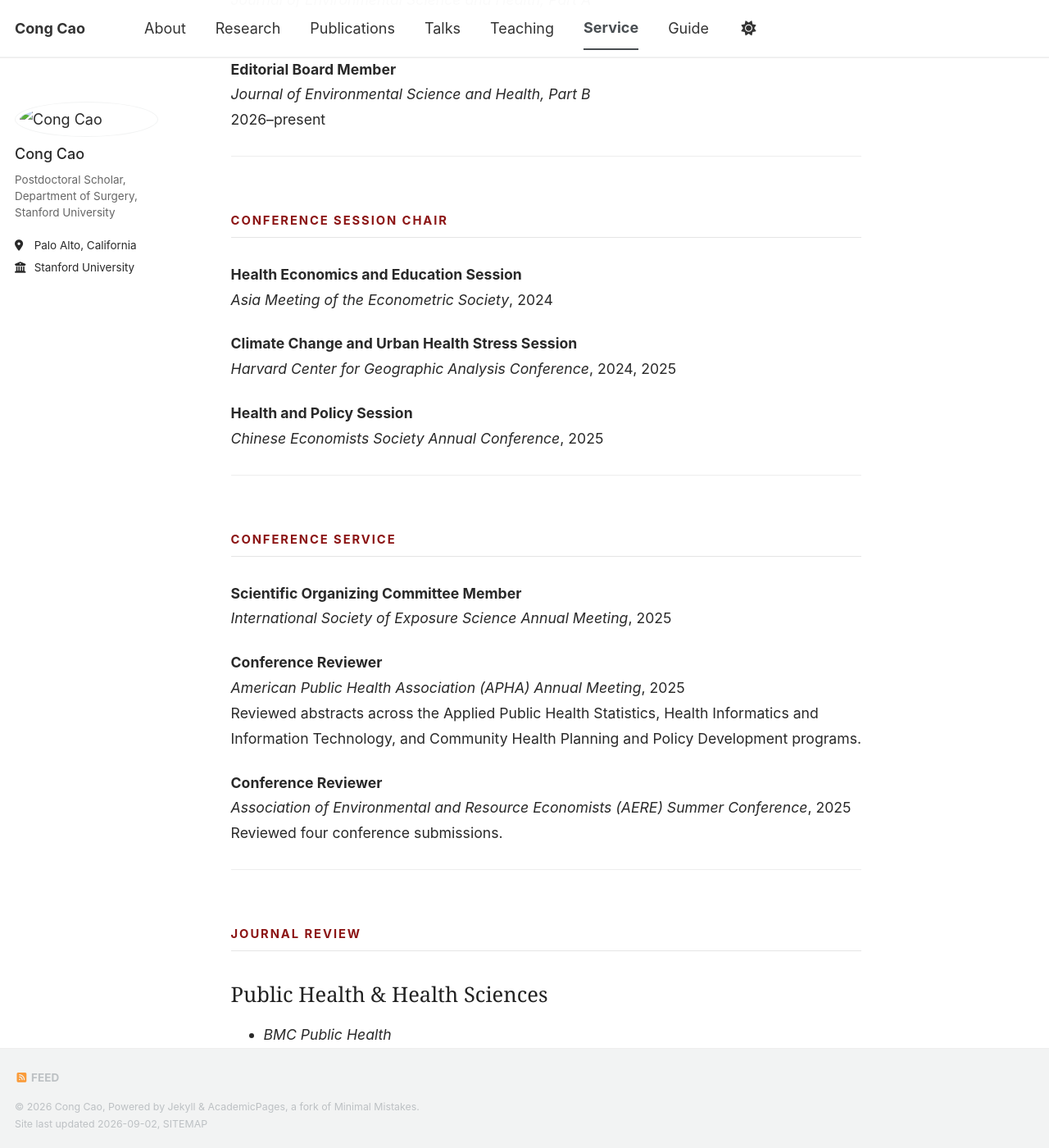
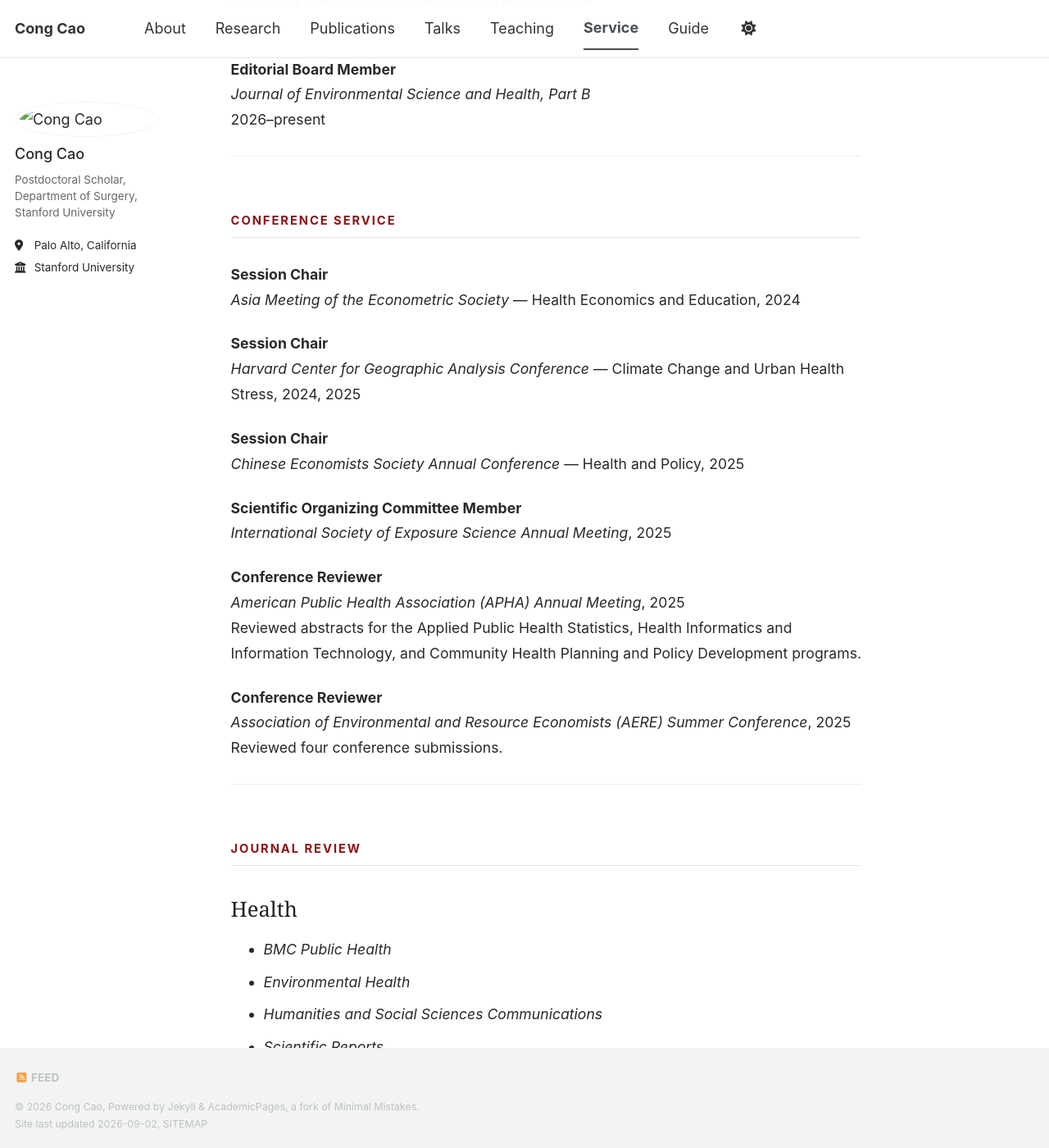
Before and after one commit to congca0/congca0.github.io, a Jekyll site: the page built from service.md, in a window 1280 px wide and 1400 px high, scrolled down 662 px. Shown: the whole window at 82% size. Built offline with Jekyll 4.4.1, drawn with Linux system fonts in a browser that asks for light colours; a style sheet for code colours, icons or effects is not loaded; some of the changed text lies outside the part shown.

Commit message:
Update service.md

```diff
--- a/service.md
+++ b/service.md
@@ -29,27 +28,24 @@ peer review, and engagement in the broader public health and research community.
 
 ---
 
-## Conference Session Chair
-
-**Health Economics and Education Session**
-*Asia Meeting of the Econometric Society*, 2024
-
-**Climate Change and Urban Health Stress Session**
-*Harvard Center for Geographic Analysis Conference*, 2024, 2025
-
-**Health and Policy Session**
-*Chinese Economists Society Annual Conference*, 2025
-
----
 
 ## Conference Service
+
+**Session Chair**
+*Asia Meeting of the Econometric Society* — Health Economics and Education, 2024
+
+**Session Chair**
+*Harvard Center for Geographic Analysis Conference* — Climate Change and Urban Health Stress, 2024, 2025
+
+**Session Chair**
+*Chinese Economists Society Annual Conference* — Health and Policy, 2025
 
 **Scientific Organizing Committee Member**
 *International Society of Exposure Science Annual Meeting*, 2025
 
 **Conference Reviewer**
 *American Public Health Association (APHA) Annual Meeting*, 2025
-Reviewed abstracts across the Applied Public Health Statistics, Health Informatics and Information Technology, and Community Health Planning and Policy Development programs.
+Reviewed abstracts for the Applied Public Health Statistics, Health Informatics and Information Technology, and Community Health Planning and Policy Development programs.
 
 **Conference Reviewer**
 *Association of Environmental and Resource Economists (AERE) Summer Conference*, 2025
@@ -58,22 +54,21 @@ Reviewed four conference submissions.
 ---
 
 ## Journal Review
-
-### Public Health & Health Sciences
+### Health
 
 - *BMC Public Health*
 - *Environmental Health*
 - *Humanities and Social Sciences Communications*
 - *Scientific Reports*
 
-### Environmental Science & Climate
+### Environment
 
 - *Machine Learning: Earth*
 - *Stochastic Environmental Research and Risk Assessment*
 - *Theoretical and Applied Climatology*
 - *Water, Air & Soil Pollution*
 
-### Economics & Social Science
+### Economics
 
 - *Energy Research & Social Science*
 - *Journal of Environmental Economics and Policy*
```
Also changed, not shown: other parts of service.md (+4 -5 lines).
